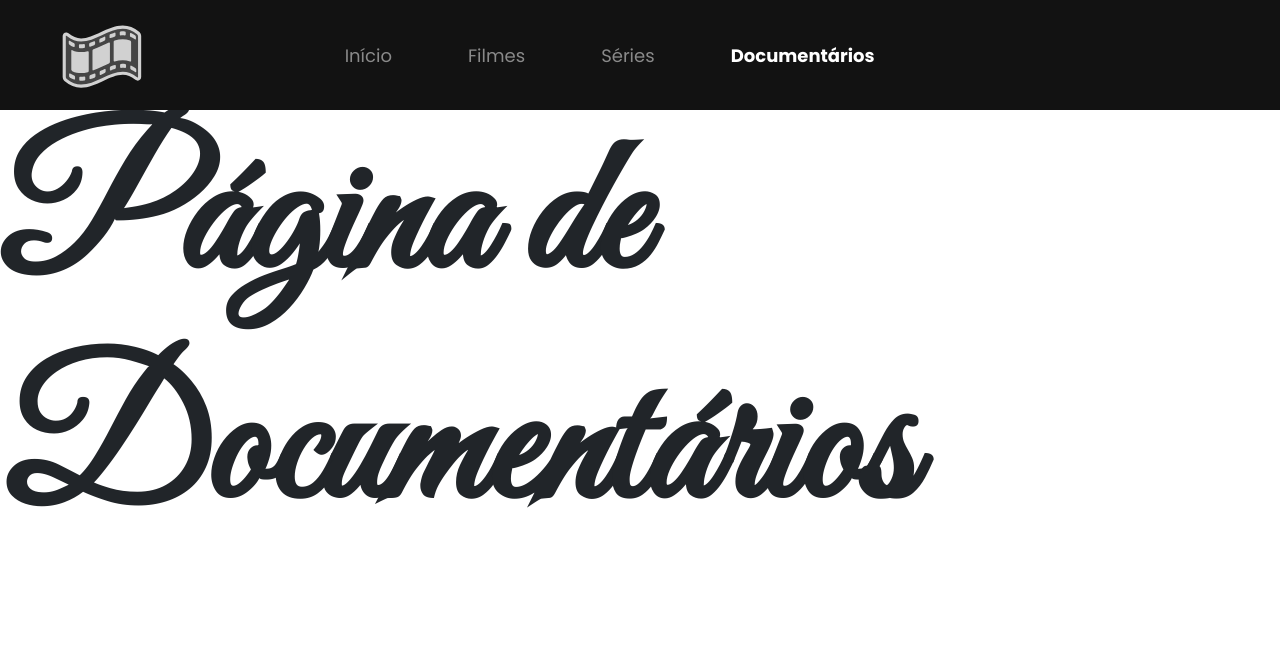
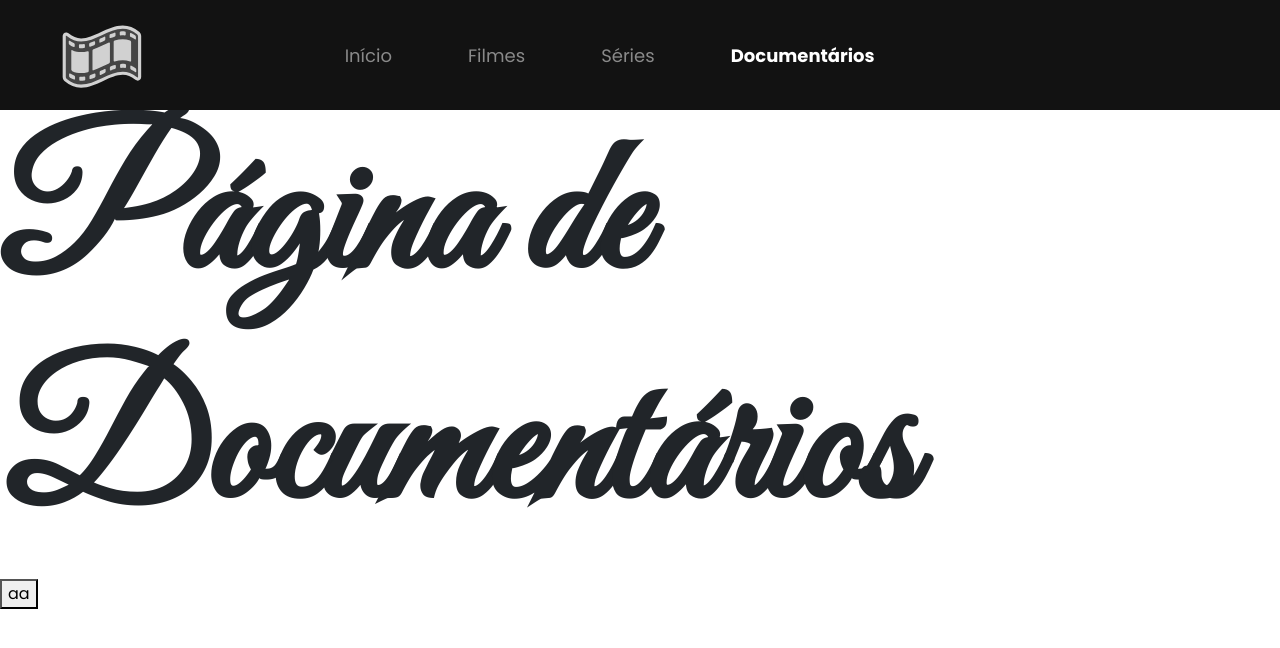
Before and after one commit to lucasnves/projetoProgWeb, a React (Vite) app in the folder frontend/: page /documentary in a window 1280 px wide. Shown: the top 648 px of the page. Built offline with nearby package versions, Linux system fonts and the light colour scheme.

Commit message:
create works

```diff
--- a/frontend/src/pages/Documentary.jsx
+++ b/frontend/src/pages/Documentary.jsx
@@ -1,7 +1,50 @@
+import { createWork } from "../lib/store";
+
 export default function Documentary() {
+  const teste = async () => {
+    const movie = {
+      name: "Novo Filme",
+      description: "Descrição do novo filme",
+      author: "Autor Exemplo",
+      work_created: 2024,
+      genres: [1, 2],
+      box_office: 20,
+      year_released: 2010
+    };
+    const series = {
+      name: "nova serie",
+      description: "Descrição do aaaaaaaaaaaaaaaaaa filme",
+      author: "Autor aaaaa",
+      work_created: 2024,
+      genres: [1, 2], // IDs dos gêneros
+      seasons: 2,
+      episodes: 230,
+      year_started: 2010,
+      year_ended: 2020,
+    };
+    const documentary = {
+      name: "Novo DOCUMENTA",
+      description: "Descrição do novo filme",
+      author: "Autor SSSSSSSSSSSSSSSSSSSSS",
+      work_created: 2024,
+      genres: [1], // IDs dos gêneros
+      duration: 4,
+      country_of_origin: "Brasil",
+      theme: "Terror",
+    };
+    const dataM = await createWork(movie, 'movie');
+    const dataS = await createWork(series, 'series');
+    const dataD = await createWork(documentary, 'documentary');
+    console.log(dataM);
+    console.log(dataS);
+    console.log(dataD);
+  }
+
+
   return (
     <>
       <h1>Página de Documentários</h1>
+      <button onClick={() => teste()}>aa</button>
     </>
   );
 }
```
Also changed, not shown: 1 other file (tests, documents, lock files or other folders).
